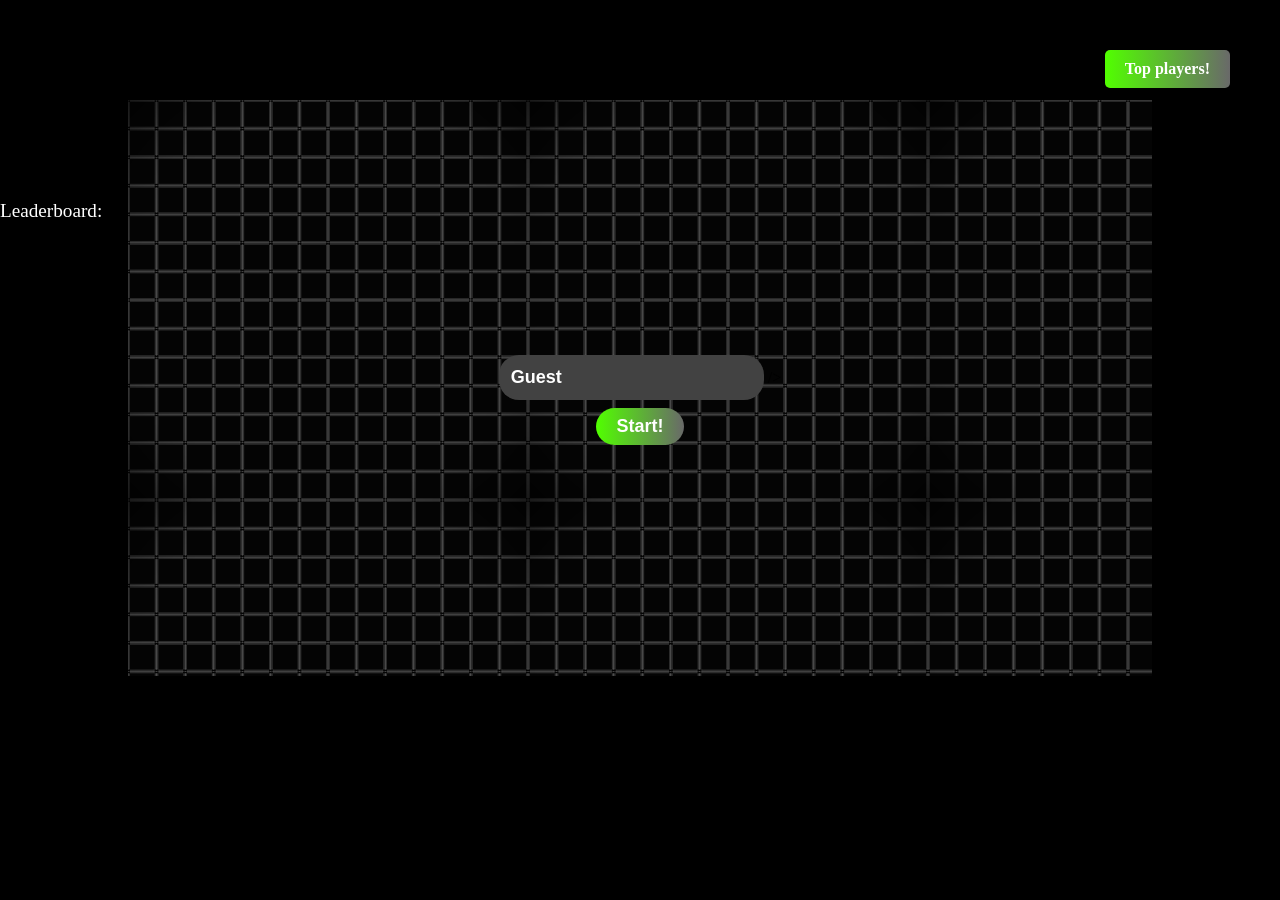
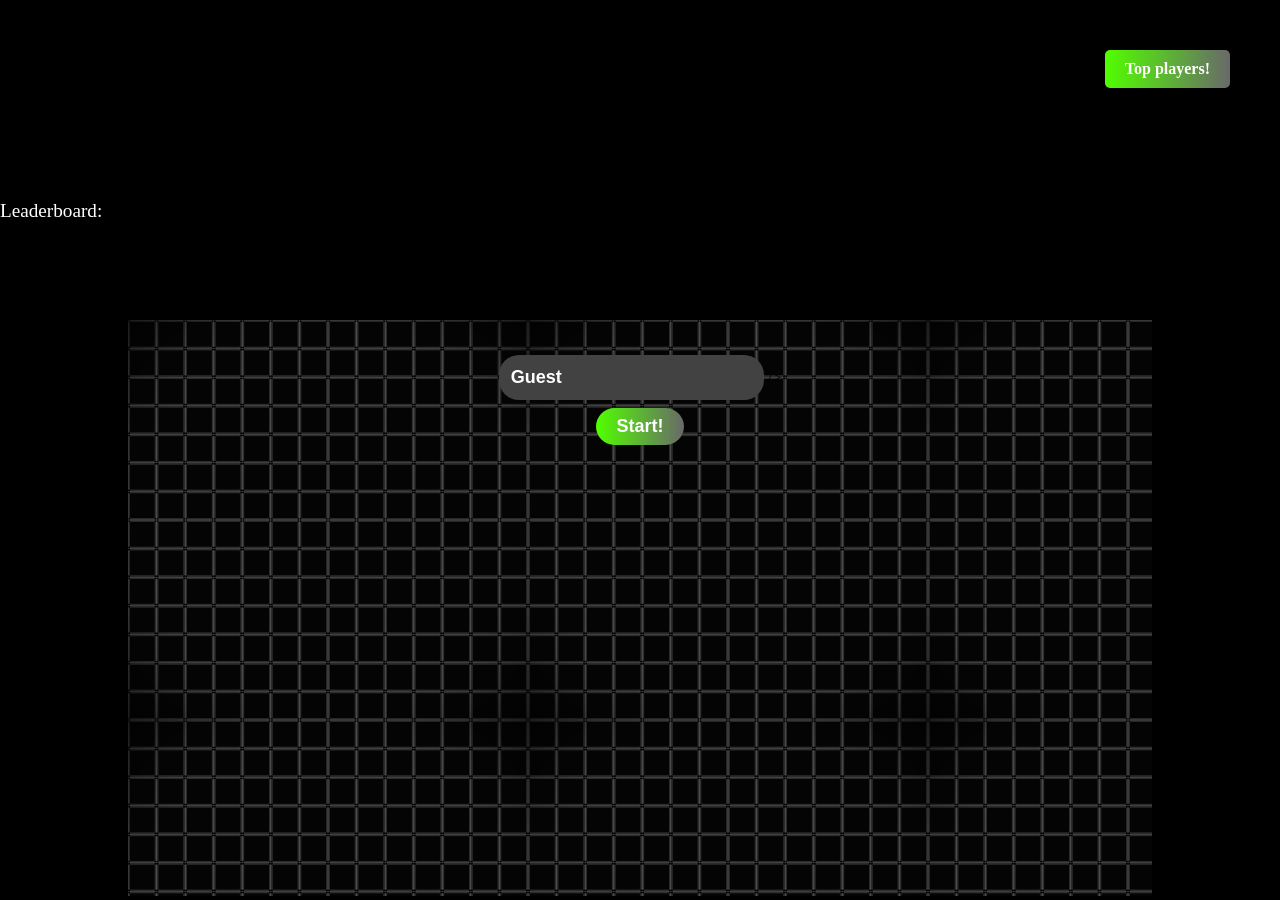
Before and after one commit to HynekSvoboda/ROP, a website: page public/index.html in a window 1280 px wide. Before the commit the page ends 800 px from the top, so only its background shows below. Drawn offline with nearby package versions, Linux system fonts and the light colour scheme; no server answers.

Commit message:
Update style.css

```diff
--- a/public/style.css
+++ b/public/style.css
@@ -6,7 +6,7 @@ body
     margin: 0;
     background: #000000;
     display: flex;
-    margin-top:100px;
+    margin-top:25%;
     align-items: center;
     justify-content: center;
 }
```
